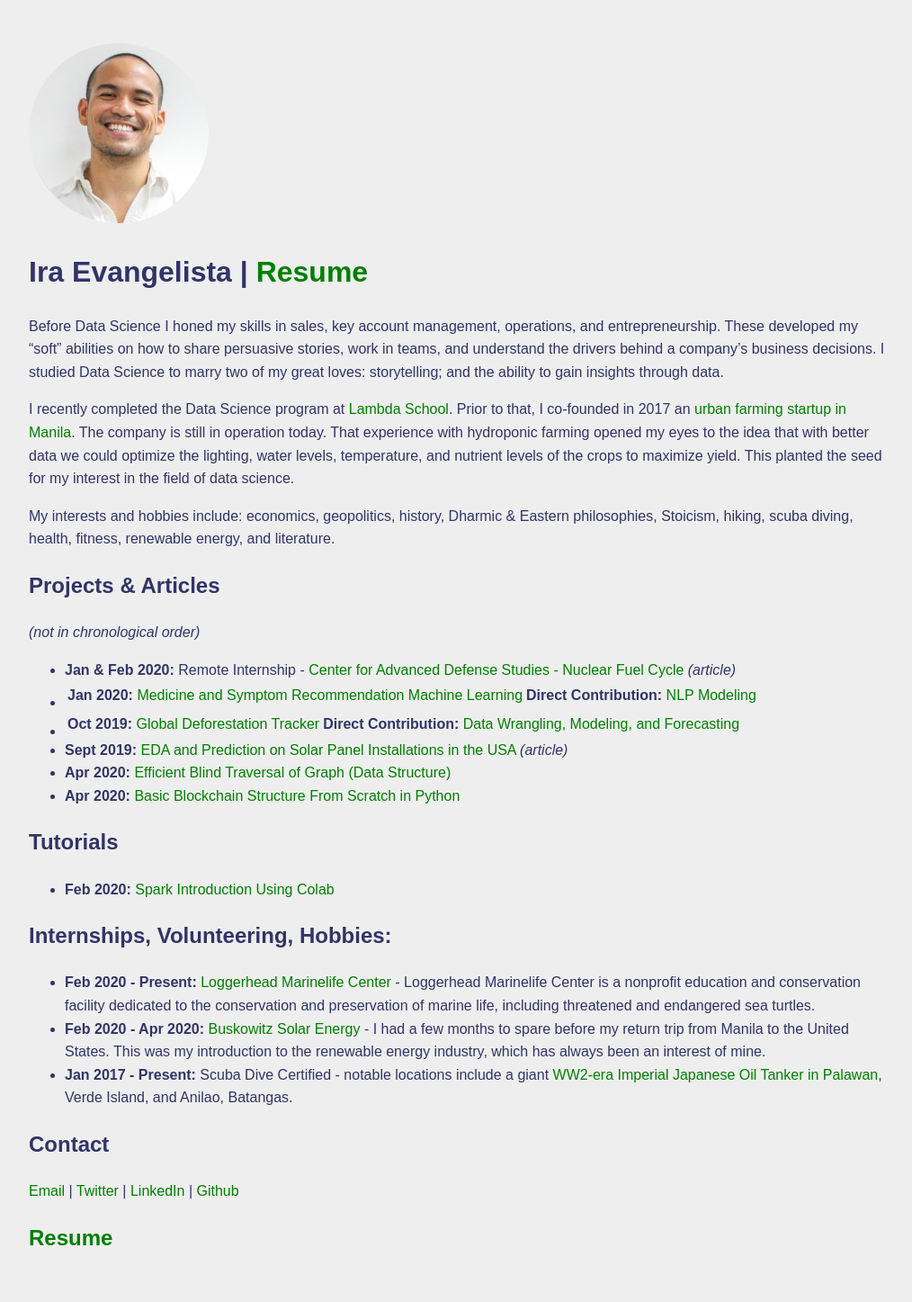
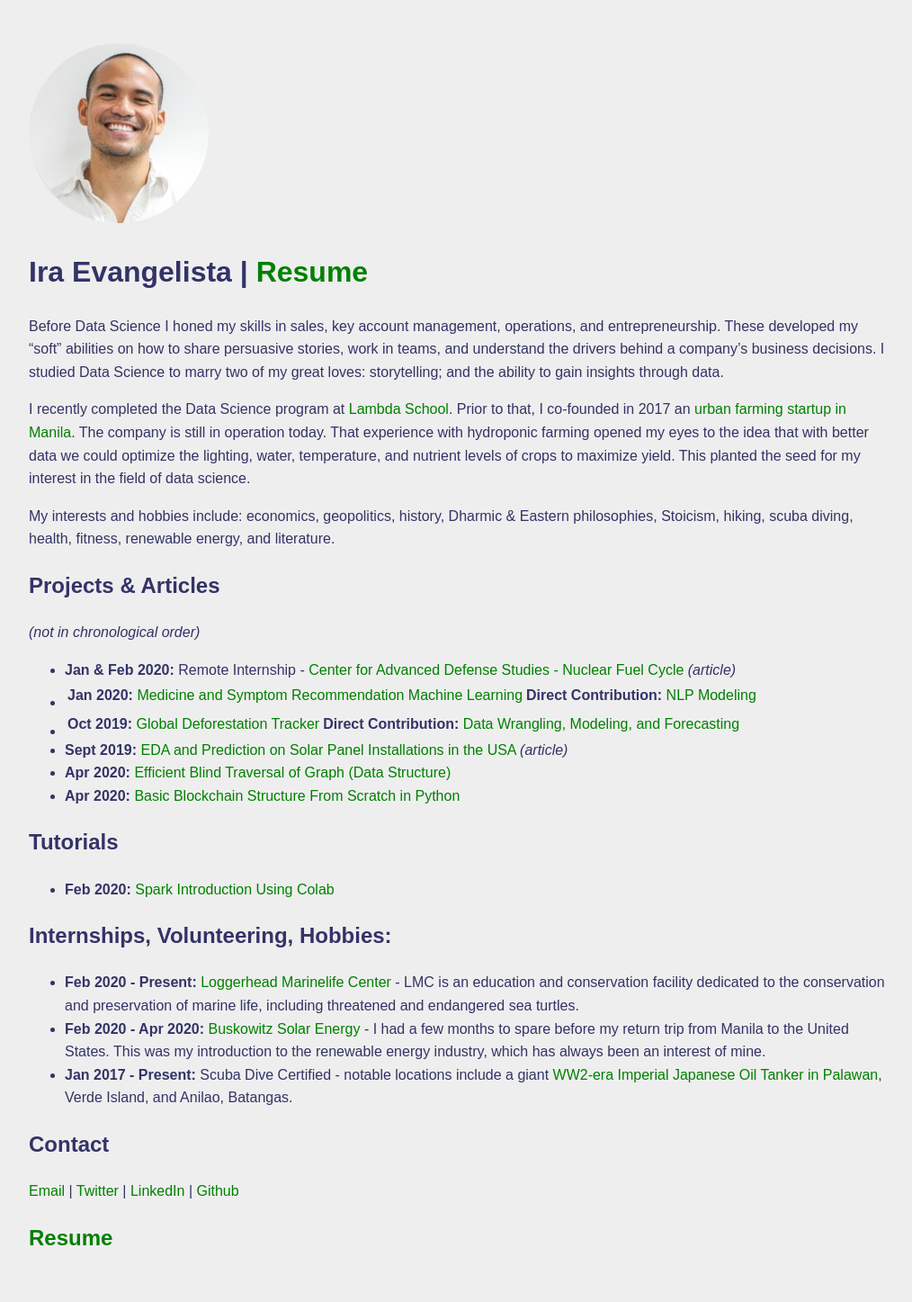
Before and after one commit to pragmatizt/ira_evangelista.github.io, a Jekyll site: the page built from index.md, in a window 1280 px wide. Shown: the whole page at 90% size, without its empty margins (128-1142 px from the left). Built offline with Jekyll 4.4.1, drawn with Linux system fonts in a browser that asks for light colours; our own code applies the rules of GitHub Pages for plain Markdown files.

Commit message:
Update index.md

```diff
--- a/index.md
+++ b/index.md
@@ -4,7 +4,7 @@
 
 Before Data Science I honed my skills in sales, key account management, operations, and entrepreneurship. These developed my “soft” abilities on how to share persuasive stories, work in teams, and understand the drivers behind a company’s business decisions. I studied Data Science to marry two of my great loves: storytelling; and the ability to gain insights through data.
 
-I recently completed the Data Science program at [Lambda School](https://lambdaschool.com/). Prior to that, I co-founded in 2017 an [urban farming startup in Manila](https://www.eaturbangreens.com).  The company is still in operation today.  That experience with hydroponic farming opened my eyes to the idea that with better data we could optimize the lighting, water levels, temperature, and nutrient levels of the crops to maximize yield.  This planted the seed for my interest in the field of data science.
+I recently completed the Data Science program at [Lambda School](https://lambdaschool.com/). Prior to that, I co-founded in 2017 an [urban farming startup in Manila](https://www.eaturbangreens.com).  The company is still in operation today.  That experience with hydroponic farming opened my eyes to the idea that with better data we could optimize the lighting, water, temperature, and nutrient levels of crops to maximize yield.  This planted the seed for my interest in the field of data science.
 
 My interests and hobbies include: economics, geopolitics, history, Dharmic & Eastern philosophies, Stoicism, hiking, scuba diving, health, fitness, renewable energy, and literature.
 
@@ -21,7 +21,7 @@ My interests and hobbies include: economics, geopolitics, history, Dharmic & Eas
 - **Feb 2020:** [Spark Introduction Using Colab](https://colab.research.google.com/drive/1AnuR9z_6YQY1v-UytY6pzPmq2ls5kCHy?usp=sharing)
 
 ## Internships, Volunteering, Hobbies:
-- **Feb 2020 - Present:** [Loggerhead Marinelife Center](https://marinelife.org/) - Loggerhead Marinelife Center is a nonprofit education and conservation facility dedicated to the conservation and preservation of marine life, including threatened and endangered sea turtles.
+- **Feb 2020 - Present:** [Loggerhead Marinelife Center](https://marinelife.org/) - LMC is an education and conservation facility dedicated to the conservation and preservation of marine life, including threatened and endangered sea turtles.
 - **Feb 2020 - Apr 2020:** [Buskowitz Solar Energy](https://www.buskowitz.com/) - I had a few months to spare before my return trip from Manila to the United States.  This was my introduction to the renewable energy industry, which has always been an interest of mine.
 - **Jan 2017 - Present:** Scuba Dive Certified - notable locations include a giant [WW2-era Imperial Japanese Oil Tanker in Palawan](https://www.youtube.com/watch?v=JQc_G6ATRF8), Verde Island, and Anilao, Batangas.
 
```
